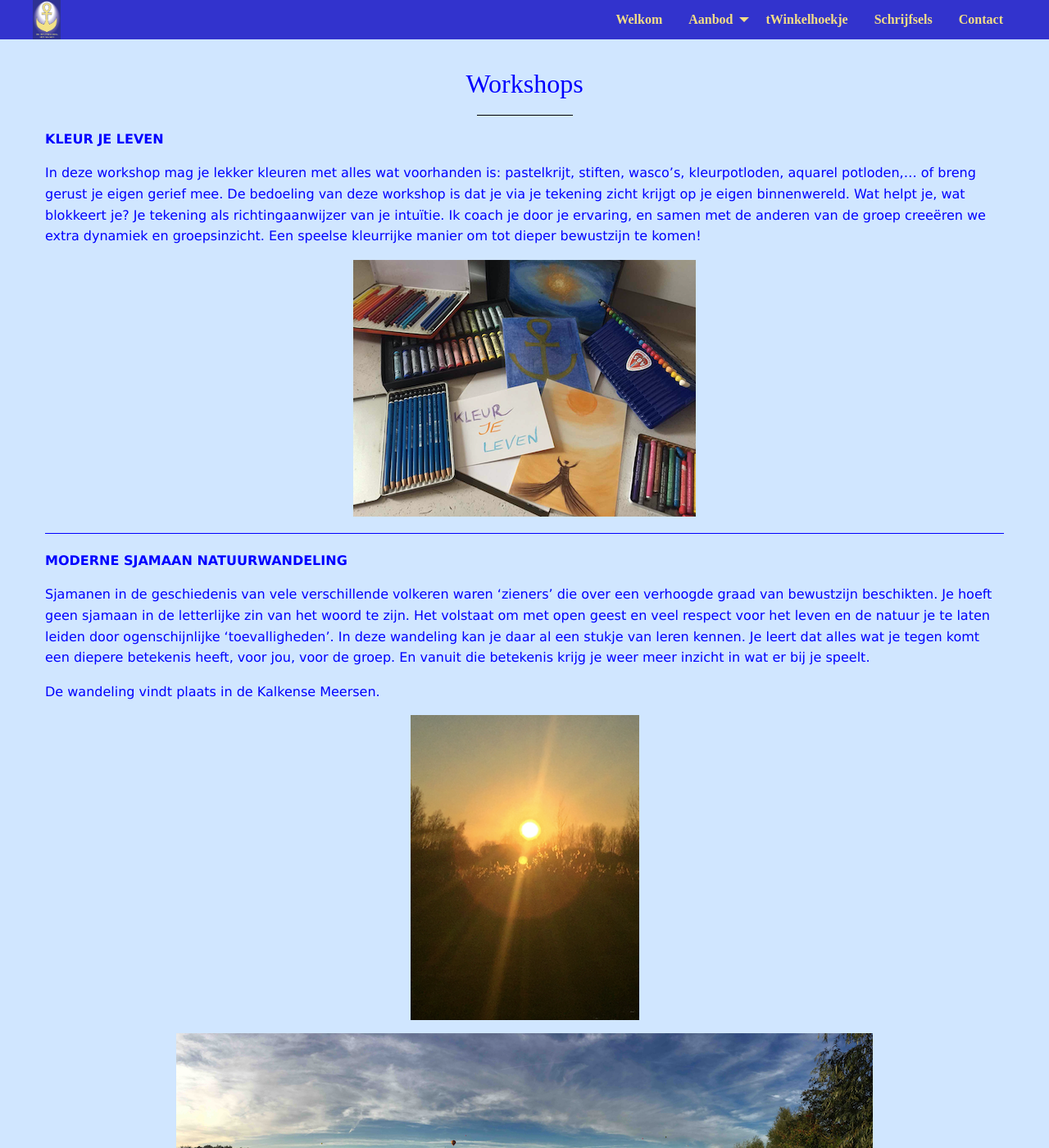
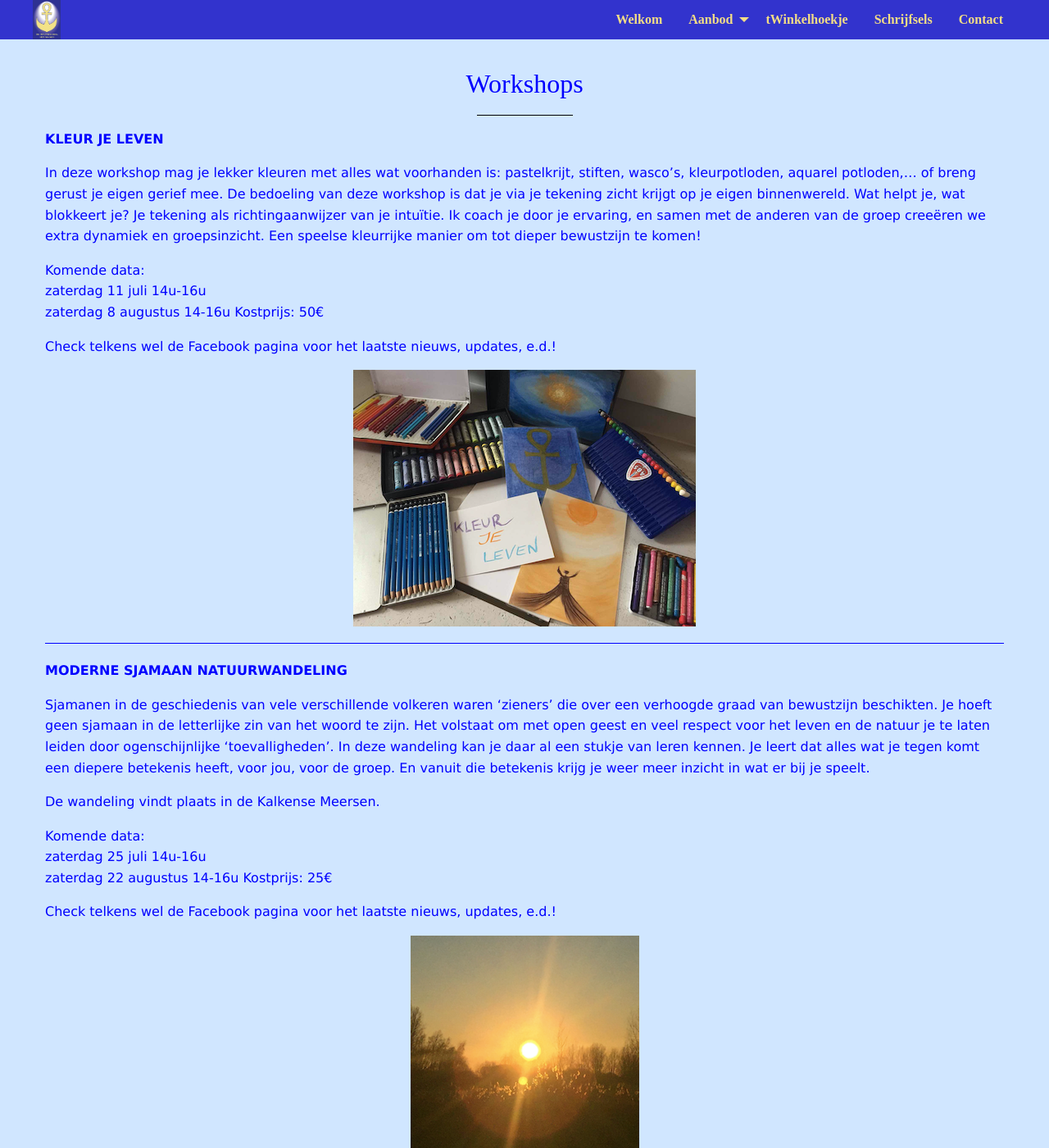
Before and after one commit to ankher/ankher.github.io, a Jekyll site: the page built from workshops.md, in a window 1280 px wide and 1400 px high. Shown: the whole window at 82% size. Built offline with Jekyll 4.4.1, drawn with Linux system fonts in a browser that asks for light colours; nearby versions of some CDN libraries; our own code applies the rules of GitHub Pages for plain Markdown files; some of the changed text lies outside the part shown.

Commit message:
Update workshops.md

```diff
--- a/workshops.md
+++ b/workshops.md
@@ -11,6 +11,13 @@ In deze workshop mag je lekker kleuren met alles wat voorhanden is: pastelkrijt,
 De bedoeling van deze workshop is dat je via je tekening zicht krijgt op je eigen binnenwereld. Wat helpt je, wat blokkeert je? Je tekening als richtingaanwijzer van je intuïtie. Ik coach je door je ervaring, en samen met de anderen van de groep creeëren we extra dynamiek en groepsinzicht.
 Een speelse kleurrijke manier om tot dieper bewustzijn te komen!
 
+Komende data:
+zaterdag 11 juli 14u-16u
+zaterdag 8 augustus 14-16u
+Kostprijs: 50€
+
+Check telkens wel de Facebook pagina voor het laatste nieuws, updates, e.d.!
+
 ![workshops](images/kleurjeleven.png)
 
 ---
@@ -22,6 +29,13 @@ Sjamanen in de geschiedenis van vele verschillende volkeren waren 'zieners' die
 In deze wandeling kan je daar al een stukje van leren kennen. Je leert dat alles wat je tegen komt een diepere betekenis heeft, voor jou, voor de groep. En vanuit die betekenis krijg je weer meer inzicht in wat er bij je speelt.
 
 De wandeling vindt plaats in de Kalkense Meersen.
+
+Komende data:
+zaterdag 25 juli 14u-16u
+zaterdag 22 augustus 14-16u
+Kostprijs: 25€
+
+Check telkens wel de Facebook pagina voor het laatste nieuws, updates, e.d.!
 
 ![workshops](images/wandeling.png)
 ![workshops](images/wandeling2.png)
@@ -35,5 +49,14 @@ Daguitstap, provincie Luxemburg
 
 We gaan de mooie natuur rond Durbuy verkennen, maar we laten het toeristische achterwege. We duiken de geschiedenis in en maken kennis met de oude bouwwerken van Wéris, de dolmen en menhirs. Dat waren in die tijd "krachtplekken" van de natuur. Je wordt uitgenodigd je mee open te stellen voor die energie en te kijken wat het met je doet. Het zijn uitstekende plekken om diepgaandere meditaties te doen.
 
+Komende data:
+vrijdag 17 juli
+vrijdag 14 augustus
+Kostprijs: 70€
+
+Eigen lunchpakket en drinken meenemen, stapschoenen, kledij volgens het weer.
+
+Check telkens wel de Facebook pagina voor het laatste nieuws, updates, e.d.!
+
 ![workshops](images/weris1.png)
 ![workshops](images/weris2.png)
```
